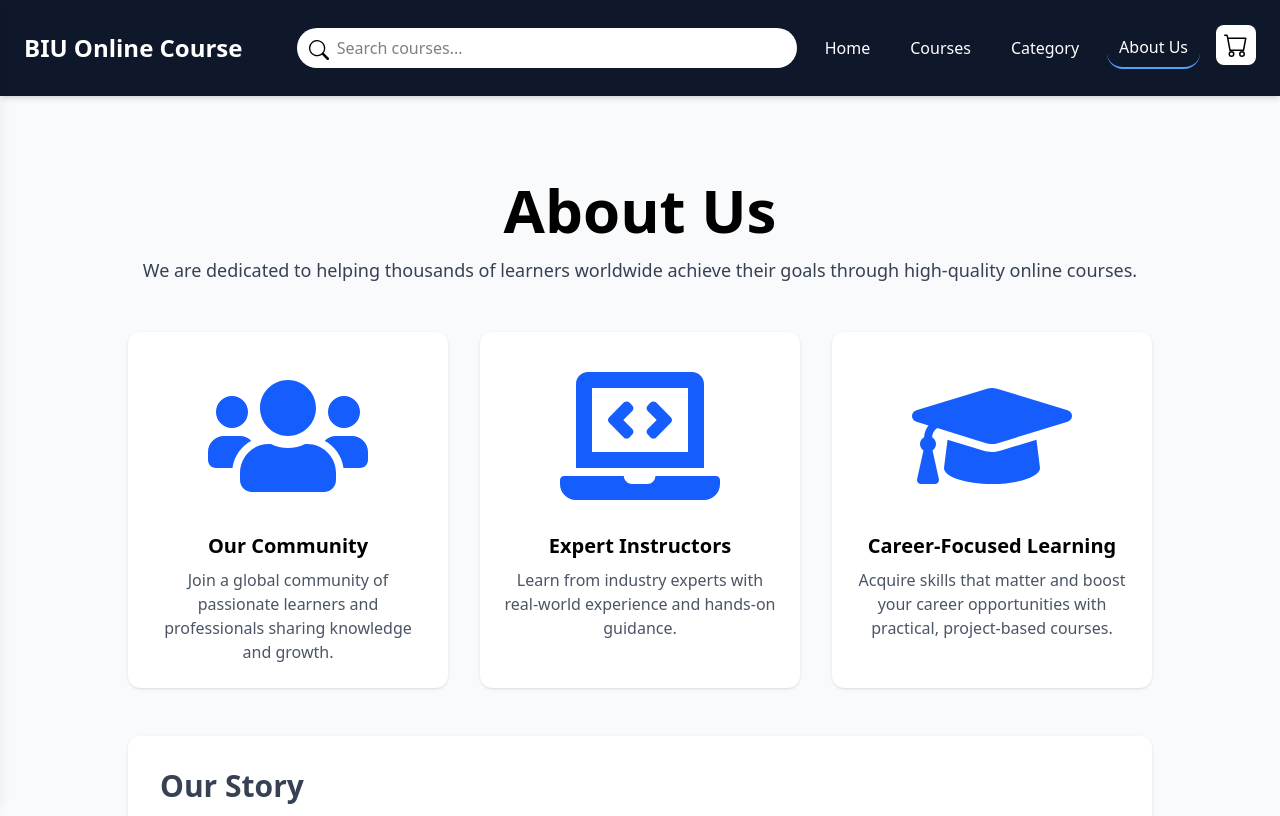
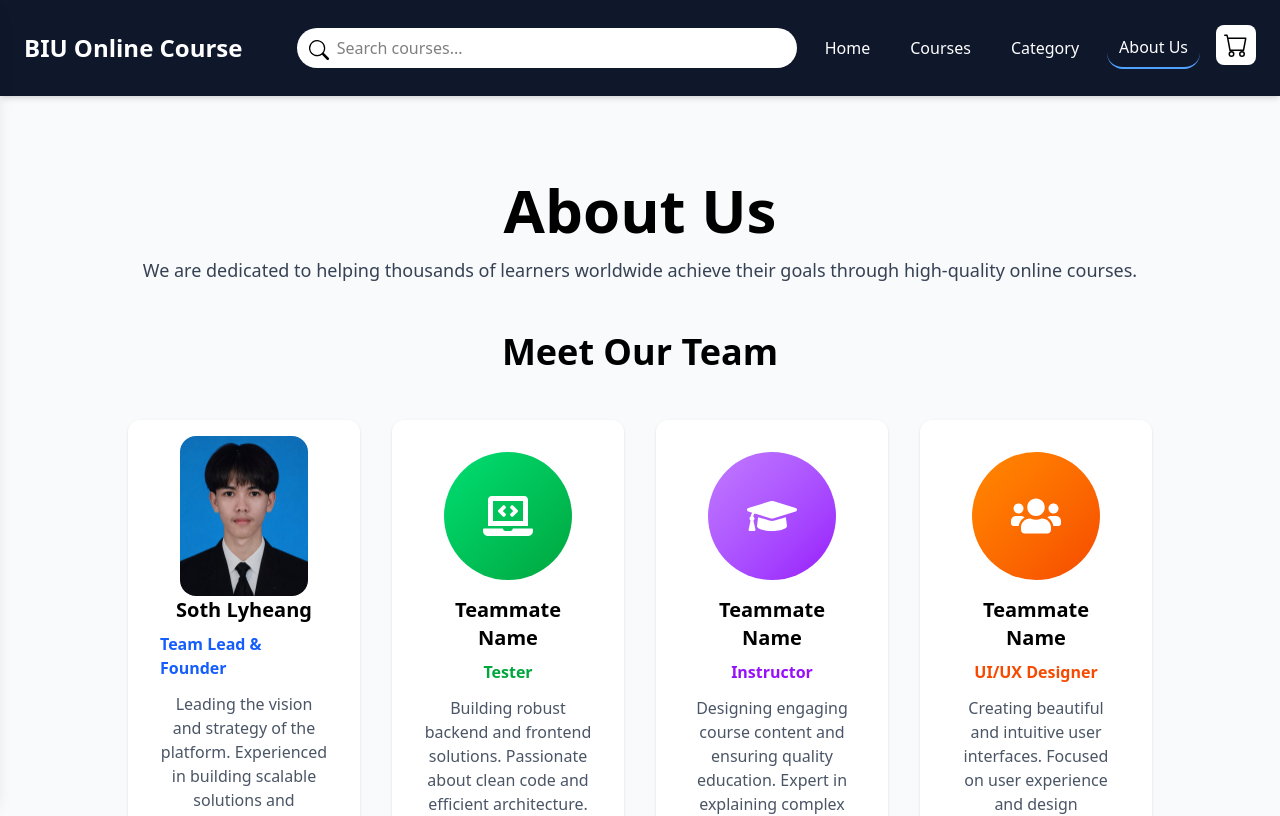
Before and after one commit to sothlyheang/Project_OnlineCourse1, a React (Vite) app: page /about in a window 1280 px wide. Shown: the top 816 px of the page. Built offline with nearby package versions, Linux system fonts and the light colour scheme.

Commit message:
update team

```diff
--- a/src/routes/About.jsx
+++ b/src/routes/About.jsx
@@ -13,30 +13,58 @@ const About = () => {
           </p>
         </div>
 
-        {/* Mission / Vision */}
-        <div className="grid grid-cols-1 md:grid-cols-3 gap-4 sm:gap-6 md:gap-8">
-          <div className="flex flex-col items-center bg-white p-4 sm:p-6 rounded-lg sm:rounded-xl shadow hover:shadow-lg transition">
-            <FaUsers size={30} className="text-blue-600 mb-3 sm:mb-4 sm:size-40" />
-            <h3 className="text-lg sm:text-xl font-bold mb-2">Our Community</h3>
+        {/* Our Team */}
+        <div>
+          <h2 className="text-3xl sm:text-4xl font-bold text-center mb-8 sm:mb-12">Meet Our Team</h2>
+          <div className="grid grid-cols-1 sm:grid-cols-2 lg:grid-cols-4 gap-6 sm:gap-8">
+            {/* Team Member 1 */}
+            <div className="flex flex-col items-center bg-white p-6 sm:p-8 rounded-lg sm:rounded-xl shadow hover:shadow-lg transition">
+              <div className="w-24 h-24 sm:w-32 sm:h-32 bg-linear-to-br from-blue-400 to-blue-600 rounded-full mb-4 flex items-center justify-center">
+                {/* <FaUsers size={50} className="text-white" /> */}
+                <img className='rounded-2xl' src="/src/assets/PF.jpg" alt="heang" />
+              </div>
+              <h3 className="text-lg sm:text-xl font-bold mb-2 text-center">Soth Lyheang</h3>
+              <p className="text-blue-600 font-semibold text-sm sm:text-base mb-3">Team Lead & Founder</p>
               <p className="text-gray-600 text-center text-sm sm:text-base">
-              Join a global community of passionate learners and professionals sharing knowledge and growth.
+                Leading the vision and strategy of the platform. Experienced in building scalable solutions and mentoring teams.
               </p>
             </div>
 
-          <div className="flex flex-col items-center bg-white p-4 sm:p-6 rounded-lg sm:rounded-xl shadow hover:shadow-lg transition">
-            <FaLaptopCode size={30} className="text-blue-600 mb-3 sm:mb-4 sm:size-40" />
-            <h3 className="text-lg sm:text-xl font-bold mb-2">Expert Instructors</h3>
+            {/* Team Member 2 */}
+            <div className="flex flex-col items-center bg-white p-6 sm:p-8 rounded-lg sm:rounded-xl shadow hover:shadow-lg transition">
+              <div className="w-24 h-24 sm:w-32 sm:h-32 bg-linear-to-br from-green-400 to-green-600 rounded-full mb-4 flex items-center justify-center">
+                <FaLaptopCode size={50} className="text-white" />
+              </div>
+              <h3 className="text-lg sm:text-xl font-bold mb-2 text-center">Teammate Name</h3>
+              <p className="text-green-600 font-semibold text-sm sm:text-base mb-3">Tester</p>
               <p className="text-gray-600 text-center text-sm sm:text-base">
-              Learn from industry experts with real-world experience and hands-on guidance.
+                Building robust backend and frontend solutions. Passionate about clean code and efficient architecture.
               </p>
             </div>
 
-          <div className="flex flex-col items-center bg-white p-4 sm:p-6 rounded-lg sm:rounded-xl shadow hover:shadow-lg transition">
-            <FaGraduationCap size={30} className="text-blue-600 mb-3 sm:mb-4 sm:size-40" />
-            <h3 className="text-lg sm:text-xl font-bold mb-2">Career-Focused Learning</h3>
+            {/* Team Member 3 */}
+            <div className="flex flex-col items-center bg-white p-6 sm:p-8 rounded-lg sm:rounded-xl shadow hover:shadow-lg transition">
+              <div className="w-24 h-24 sm:w-32 sm:h-32 bg-linear-to-br from-purple-400 to-purple-600 rounded-full mb-4 flex items-center justify-center">
+                <FaGraduationCap size={50} className="text-white" />
+              </div>
+              <h3 className="text-lg sm:text-xl font-bold mb-2 text-center">Teammate Name</h3>
+              <p className="text-purple-600 font-semibold text-sm sm:text-base mb-3"> Instructor</p>
               <p className="text-gray-600 text-center text-sm sm:text-base">
-              Acquire skills that matter and boost your career opportunities with practical, project-based courses.
+                Designing engaging course content and ensuring quality education. Expert in explaining complex concepts.
               </p>
+            </div>
+
+            {/* Team Member 4 */}
+            <div className="flex flex-col items-center bg-white p-6 sm:p-8 rounded-lg sm:rounded-xl shadow hover:shadow-lg transition">
+              <div className="w-24 h-24 sm:w-32 sm:h-32 bg-linear-to-br from-orange-400 to-orange-600 rounded-full mb-4 flex items-center justify-center">
+                <FaUsers size={50} className="text-white" />
+              </div>
+              <h3 className="text-lg sm:text-xl font-bold mb-2 text-center">Teammate Name</h3>
+              <p className="text-orange-600 font-semibold text-sm sm:text-base mb-3">UI/UX Designer</p>
+              <p className="text-gray-600 text-center text-sm sm:text-base">
+                Creating beautiful and intuitive user interfaces. Focused on user experience and design excellence.
+              </p>
+            </div>
           </div>
         </div>
 
```
Also changed, not shown: src/assets/PF.jpg (added). Lines whose indentation alone changed are shown as unchanged.
